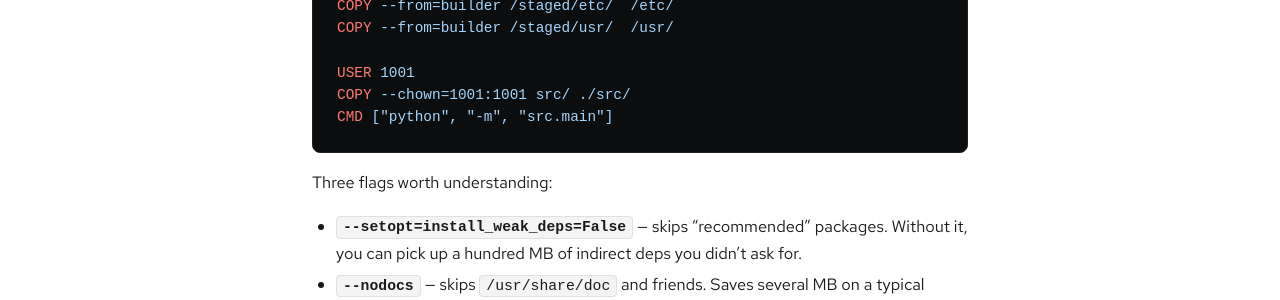
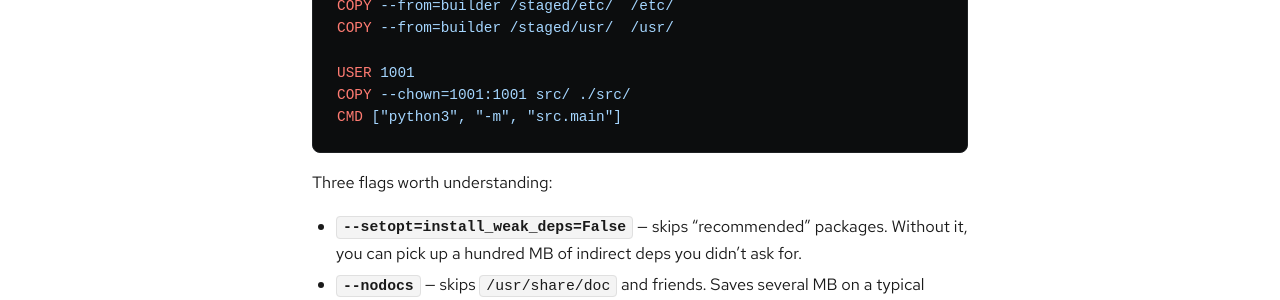
Before and after one commit to patterncatalyst/hummingbird-tutorial, a Jekyll site: the page built from _docs/14-installing-rpms.md, in a window 1280 px wide and 1400 px high, scrolled down 1958 px. Shown: the part 151-451 px from the top of the window. Built offline with Jekyll 4.4.1, drawn with Linux system fonts in a browser that asks for light colours; some web fonts are replaced; some of the changed text lies outside the part shown.

Commit message:
Use python3 in CMD — Hummingbird distroless runtime omits the python alias

````diff
--- a/_docs/14-installing-rpms.md
+++ b/_docs/14-installing-rpms.md
@@ -74,7 +74,7 @@ COPY --from=builder /staged/usr/  /usr/
 
 USER 1001
 COPY --chown=1001:1001 src/ ./src/
-CMD ["python", "-m", "src.main"]
+CMD ["python3", "-m", "src.main"]
 ```
 
 Three flags worth understanding:
@@ -124,7 +124,7 @@ COPY --from=extractor /extracted/usr/bin/curl /usr/bin/curl
 COPY --from=extractor /extracted/usr/lib64/libcurl.so.4* /usr/lib64/
 
 USER 1001
-CMD ["python", "-m", "src.main"]
+CMD ["python3", "-m", "src.main"]
 ```
 
 Caveats:
@@ -207,7 +207,7 @@ USER 1001
 ENV PYTHONPATH=/app/src
 ENV TZ=UTC
 EXPOSE 8000
-CMD ["python", "-m", "src.main"]
+CMD ["python3", "-m", "src.main"]
 ```
 
 What this image now has that a stock `python:3.13` doesn't:
````
Also changed, not shown: _docs/04-multi-stage-builds.md (+1 -1 lines), _docs/13-trusted-libraries.md (+1 -1 lines), 2 other files.
